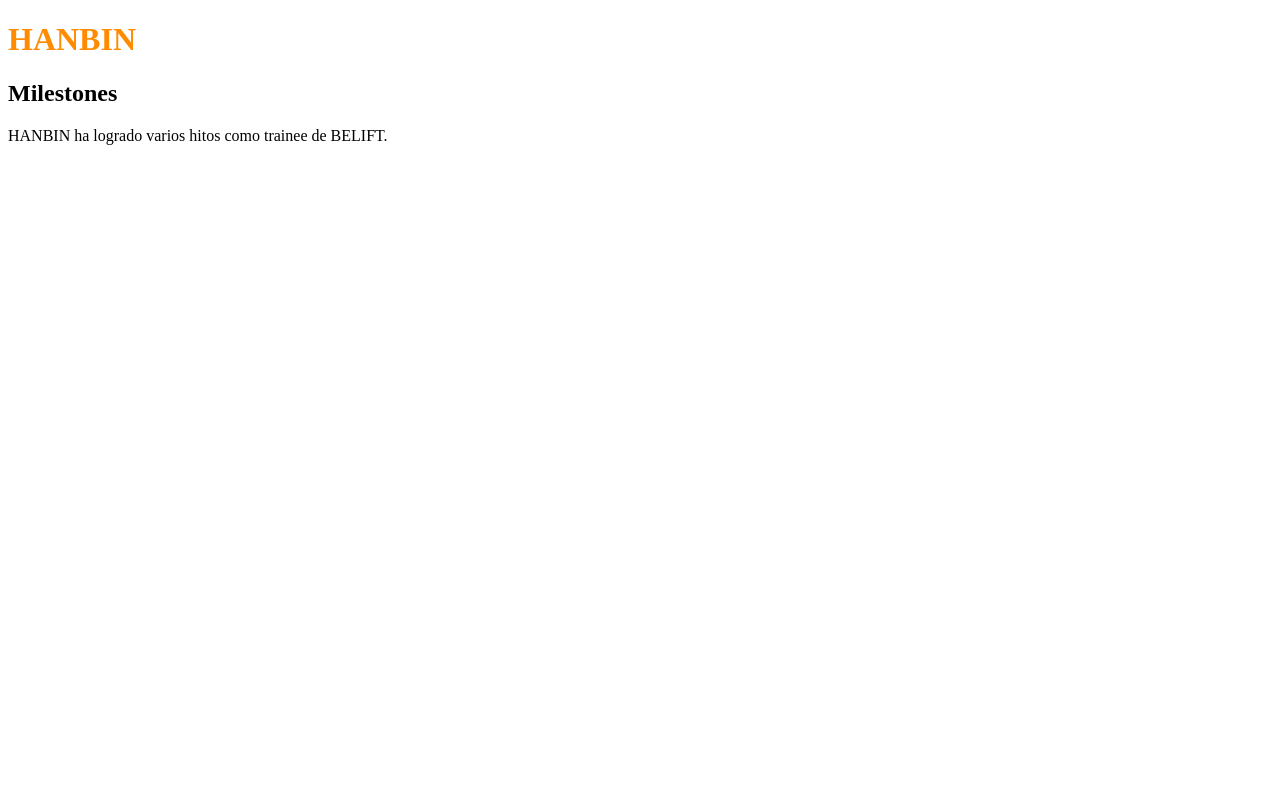
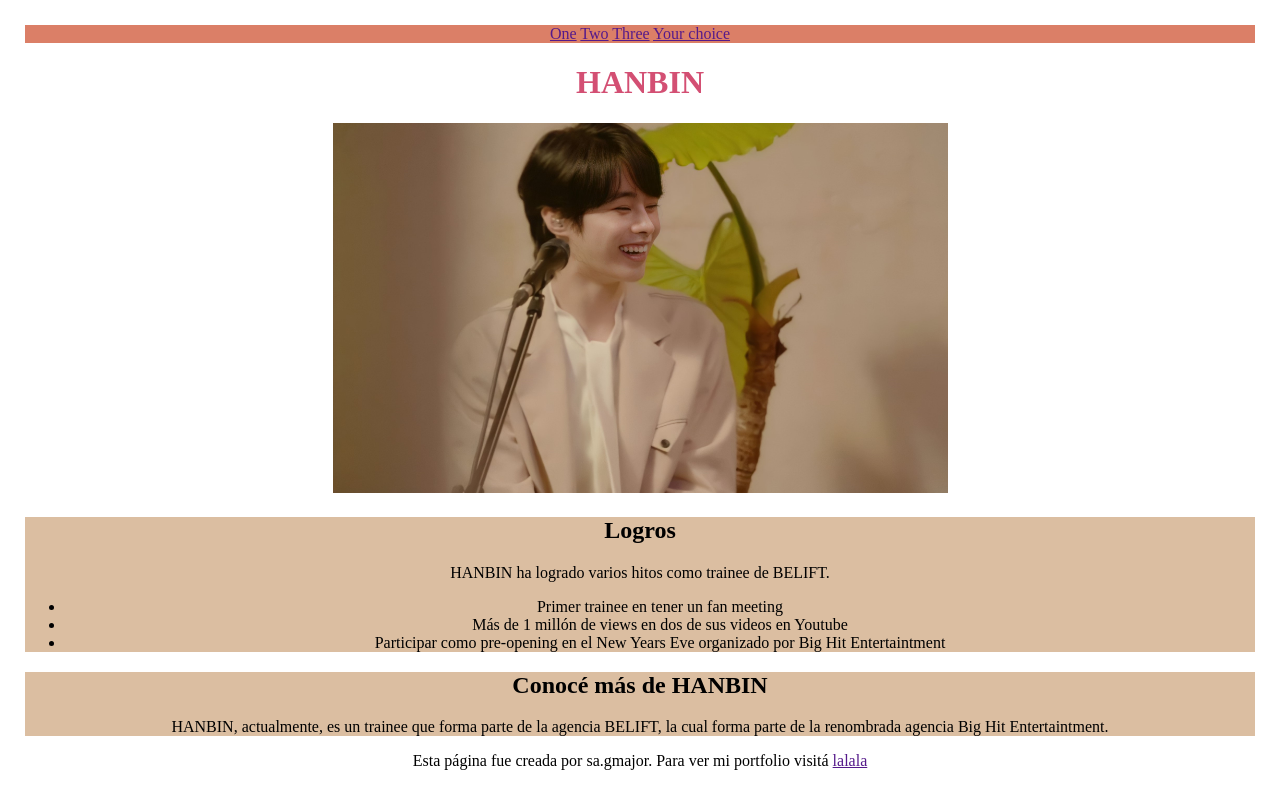
Before and after one commit to alsurdeabril/HTML-5-U-MICHIGAN, a plain HTML site: page index.html in a window 1280 px wide. Drawn offline with Linux system fonts and the light colour scheme.

Commit message:
Se agregó la carpeta images y se hicieron cambios en el index

```diff
--- a/index.html
+++ b/index.html
@@ -2,18 +2,48 @@
 <html lang="en">
 
 <head>
-    <title>HANBIN</title>
+    <title> || HANBIN || </title>
     <meta charset="UTF-8">
 
     <meta name="viewport" content="width=device-width, initial-scale=1.0">
 
 </head>
 
-<body>
-    <h1 style="color: darkorange;">HANBIN</h1>
-    <h2>Milestones</h2>
-    <p>HANBIN ha logrado varios hitos como trainee de BELIFT.</p>
-    <a href="http://twitter.com/hanbin_twt" target="_blank" rel="noopener noreferrer"></a>
+<body style="margin: 25px;text-align: center;">
+    <nav style="background-color:#db7f67">
+        <a href="">One</a>
+        <a href="">Two</a>
+        <a href="">Three</a>
+        <a href="">Your choice</a>
+    </nav>
+
+    <h1 style="color: #D34F73;">HANBIN</h1>
+    <img src="images/hanbin.jpg" alt="hanbin foto" width="50%">
+
+
+    <section style="background-color:#DBBEA1">
+        <h2>Logros</h2>
+        <p>HANBIN ha logrado varios hitos como trainee de BELIFT.</p>
+        <ul>
+            <li>Primer trainee en tener un fan meeting</li>
+            <li>Más de 1 millón de views en dos de sus videos en Youtube</li>
+            <li>Participar como pre-opening en el New Years Eve organizado por Big Hit Entertaintment</li>
+        </ul>
+    </section>
+
+    <section style="background-color:#DBBEA1">
+        <h2>Conocé más de HANBIN</h2>
+        <p>
+            HANBIN, actualmente, es un trainee que forma parte de la agencia BELIFT, la cual forma parte de la
+            renombrada agencia Big Hit Entertaintment.
+        </p>
+    </section>
+
+    <footer>
+        <p>
+            Esta página fue creada por sa.gmajor. Para ver mi portfolio visitá <a href="">lalala</a>
+        </p>
+    </footer>
 </body>
 
 </html>
```
Also changed, not shown: images/hanbin.jpg (added).
